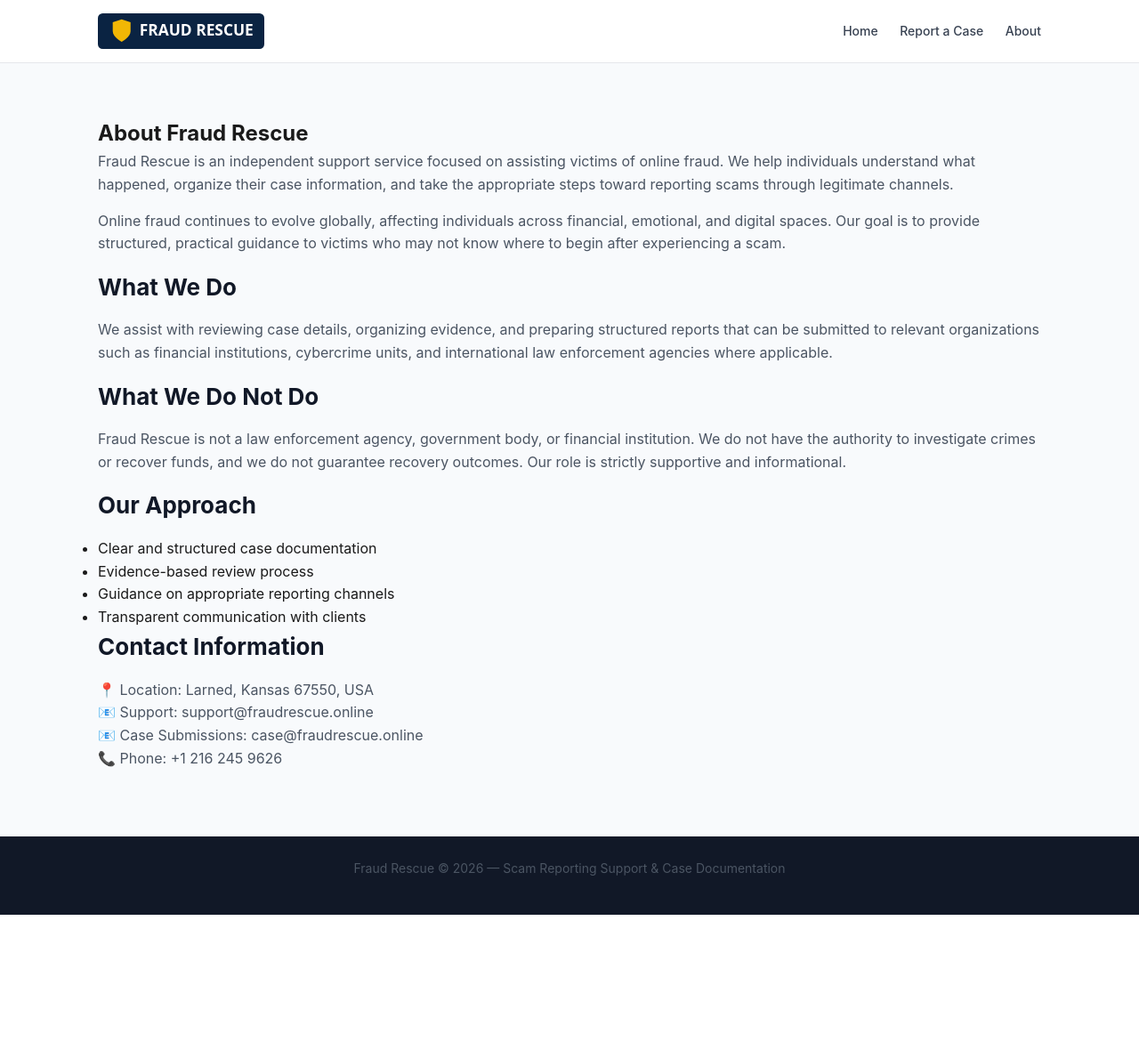
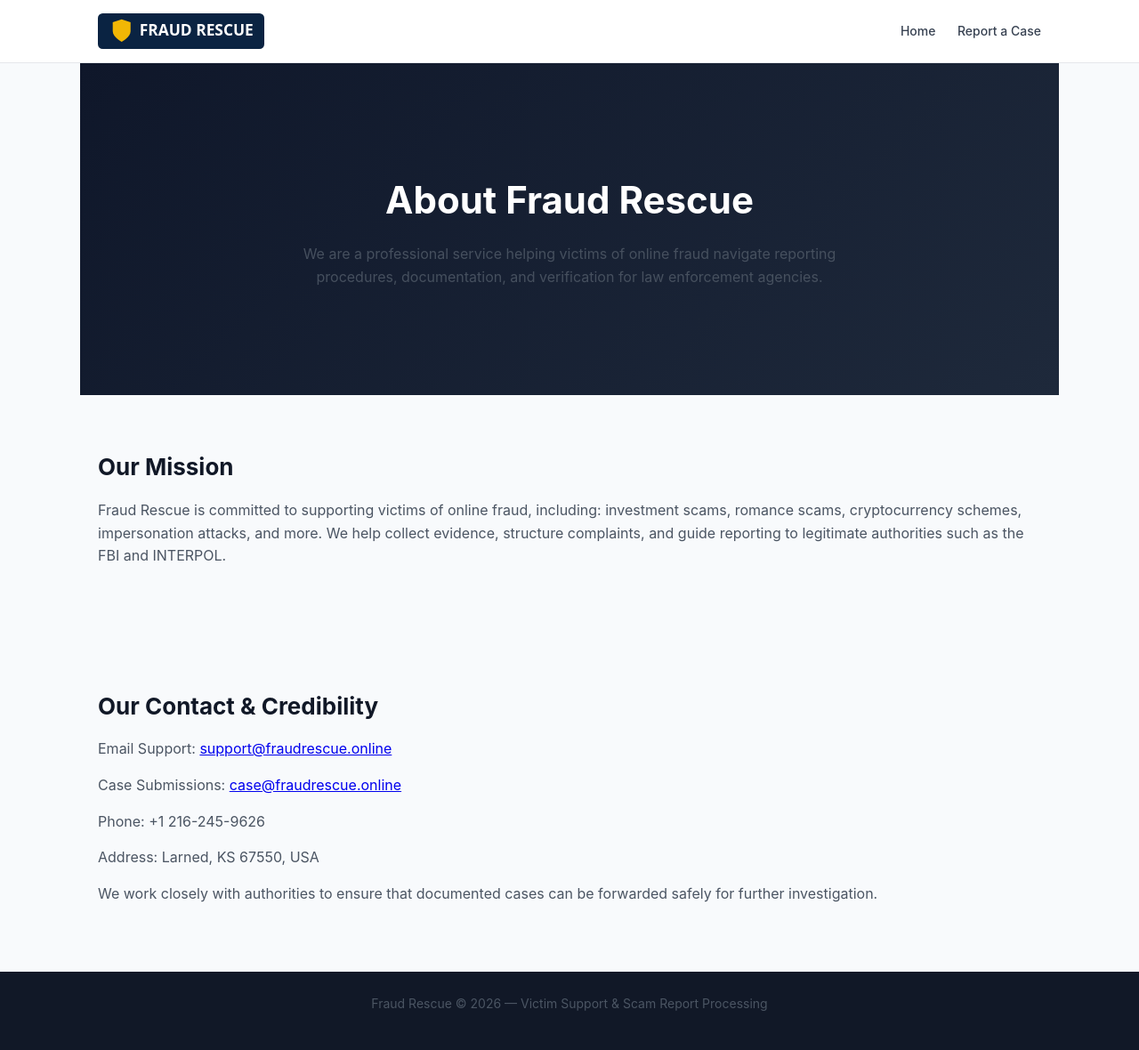
Before and after one commit to Evance34/rescue, a Flask app: template templates/about.html in a window 1280 px wide. Shown: the whole page at 89% size. Before the commit the page ends 1028 px from the top, so only its background shows below. Run offline with Flask 3, Linux system fonts and the light colour scheme; the template is opened without the code that fills it, so the values that code supplies are empty.

Commit message:
Update about.html

```diff
--- a/templates/about.html
+++ b/templates/about.html
@@ -2,70 +2,54 @@
 <html lang="en">
 <head>
     <meta charset="UTF-8">
-    <title>About Us – Fraud Rescue</title>
+    <meta name="viewport" content="width=device-width, initial-scale=1.0">
+    <title>About Fraud Rescue – Scam Victim Assistance</title>
     <link rel="stylesheet" href="/static/css/style.css">
 </head>
 <body>
 
+<!-- HEADER -->
 <header class="header">
     <div class="nav">
         <img src="{{ url_for('static', filename='logo.svg') }}" alt="Fraud Rescue Logo">
         <nav>
             <a href="/">Home</a>
             <a href="/report">Report a Case</a>
-            <a href="/about">About</a>
         </nav>
     </div>
 </header>
 
-<section class="about">
-    <h1>About Fraud Rescue</h1>
+<!-- ABOUT HERO -->
+<section class="hero">
+    <div class="hero-content">
+        <h1>About Fraud Rescue</h1>
+        <p>We are a professional service helping victims of online fraud navigate reporting procedures, documentation, and verification for law enforcement agencies.</p>
+    </div>
+</section>
 
+<!-- MISSION & SERVICES -->
+<section class="mission">
+    <h2>Our Mission</h2>
     <p>
-        Fraud Rescue is an independent support service focused on assisting victims of online fraud.
-        We help individuals understand what happened, organize their case information, and take the
-        appropriate steps toward reporting scams through legitimate channels.
-    </p>
-
-    <p>
-        Online fraud continues to evolve globally, affecting individuals across financial, emotional,
-        and digital spaces. Our goal is to provide structured, practical guidance to victims who may
-        not know where to begin after experiencing a scam.
-    </p>
-
-    <h2>What We Do</h2>
-    <p>
-        We assist with reviewing case details, organizing evidence, and preparing structured reports
-        that can be submitted to relevant organizations such as financial institutions, cybercrime
-        units, and international law enforcement agencies where applicable.
-    </p>
-
-    <h2>What We Do Not Do</h2>
-    <p>
-        Fraud Rescue is not a law enforcement agency, government body, or financial institution.
-        We do not have the authority to investigate crimes or recover funds, and we do not guarantee
-        recovery outcomes. Our role is strictly supportive and informational.
-    </p>
-
-    <h2>Our Approach</h2>
-    <ul>
-        <li>Clear and structured case documentation</li>
-        <li>Evidence-based review process</li>
-        <li>Guidance on appropriate reporting channels</li>
-        <li>Transparent communication with clients</li>
-    </ul>
-
-    <h2>Contact Information</h2>
-    <p>
-        📍 Location: Larned, Kansas 67550, USA<br>
-        📧 Support: support@fraudrescue.online<br>
-        📧 Case Submissions: case@fraudrescue.online<br>
-        📞 Phone: +1 216 245 9626
+        Fraud Rescue is committed to supporting victims of online fraud, including:
+        investment scams, romance scams, cryptocurrency schemes, impersonation attacks, and more.
+        We help collect evidence, structure complaints, and guide reporting to legitimate authorities such as the FBI and INTERPOL.
     </p>
 </section>
 
+<!-- CONTACT & CREDIBILITY -->
+<section class="trust">
+    <h2>Our Contact & Credibility</h2>
+    <p>Email Support: <a href="mailto:support@fraudrescue.online">support@fraudrescue.online</a></p>
+    <p>Case Submissions: <a href="mailto:case@fraudrescue.online">case@fraudrescue.online</a></p>
+    <p>Phone: +1 216-245-9626</p>
+    <p>Address: Larned, KS 67550, USA</p>
+    <p>We work closely with authorities to ensure that documented cases can be forwarded safely for further investigation.</p>
+</section>
+
+<!-- FOOTER -->
 <footer class="footer">
-    <p>Fraud Rescue © 2026 — Scam Reporting Support & Case Documentation</p>
+    <p>Fraud Rescue © 2026 — Victim Support & Scam Report Processing</p>
 </footer>
 
 </body>
```
